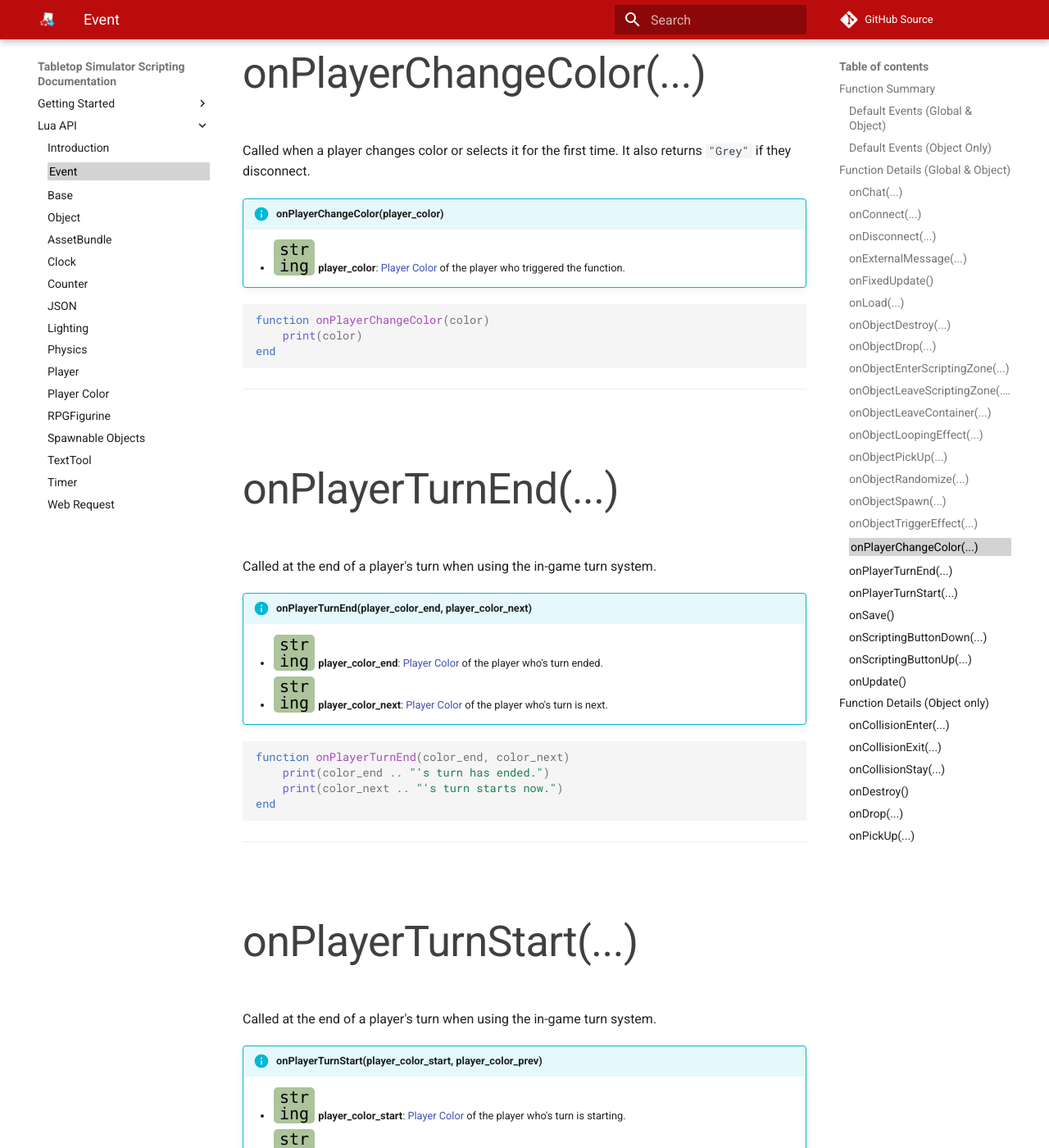
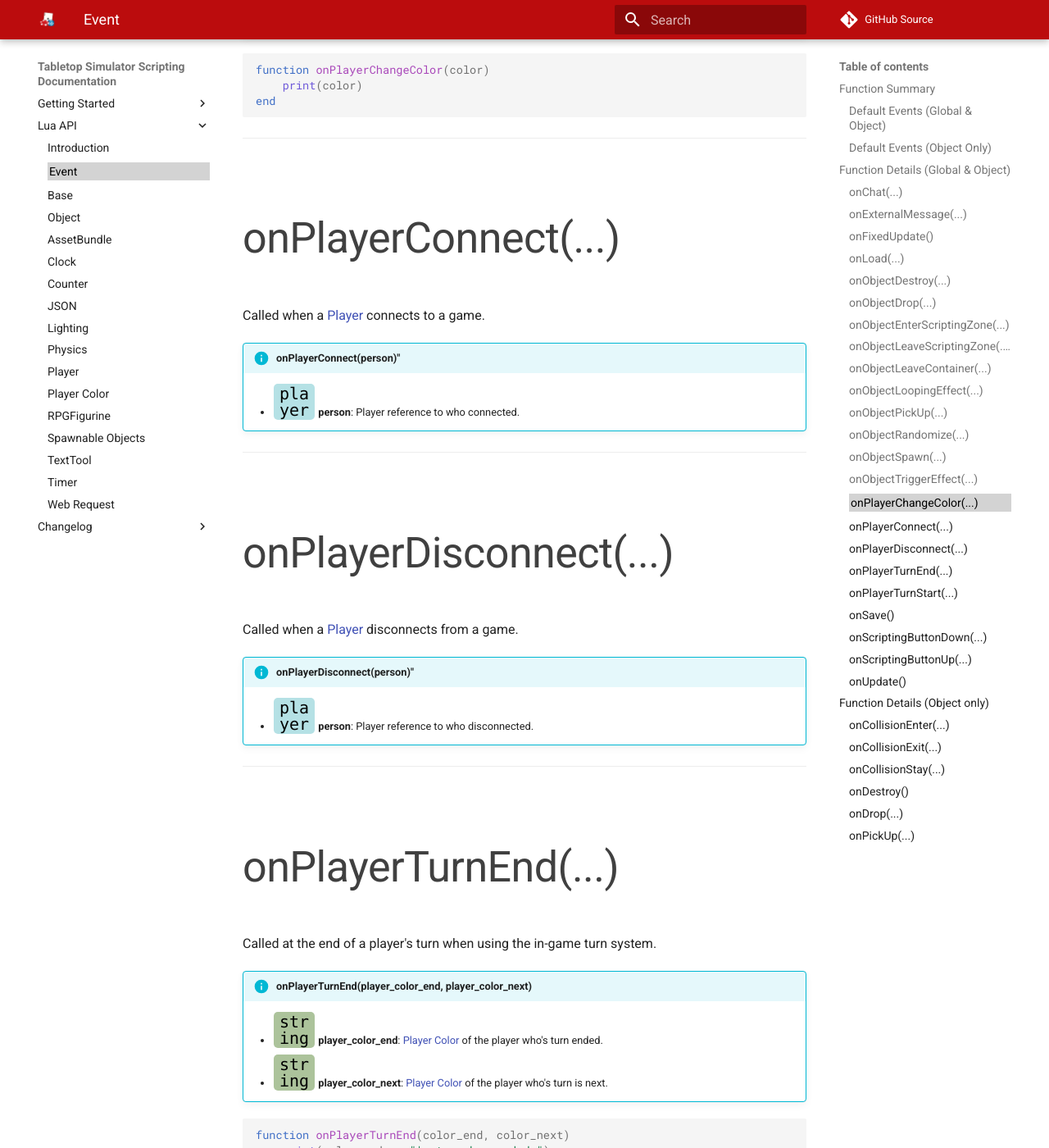
Before and after one commit to Berserk-Games/Tabletop-Simulator-API, an MkDocs documentation site: the page built from docs/event.md, in a window 1280 px wide and 1400 px high, scrolled down 11495 px. Shown: the whole window at 82% size. Built offline with MkDocs 1.6.1 and Material for MkDocs 9.7.7, drawn with Linux system fonts in a browser that asks for light colours; comment, search, counter and statistics services are not loaded; old or Windows-style settings are respelled for this version of MkDocs; some of the changed text lies outside the part shown.

Commit message:
Adding changelog
Added changelog and also updated object type icon

````diff
--- a/docs/css/type_icons.css
+++ b/docs/css/type_icons.css
@@ -115,7 +115,7 @@
     background-color: #b1bfe0;
 }
 .obj:after {
-    content: "obj";
+    content: "object";
 }
 
 /*Var*/
--- a/docs/event.md
+++ b/docs/event.md
@@ -10,8 +10,6 @@
 Function Name | Description | &nbsp;
 -- | -- | --
 onChat([<span class="tag str"></span>](intro#types) message, [<span class="tag pla"></span>](intro#types) sender) | Called when a chat message is sent in game chat. | [<span class="i"></span>](#onchat)
-onConnect([<span class="tag pla"></span>](intro#types) person) | Called when a [Player](player) connects to a game. | [<span class="i"></span>](#onconnect)
-onDisconnect([<span class="tag pla"></span>](intro#types) person) | Called when a [Player](player) disconnects from a game. | [<span class="i"></span>](#ondisconnect)
 onExternalMessage([<span class="tag tab"></span>](intro#types) data) | Called when an external script editor (like [Atom](atom)) sends a message back to the game. Used for custom editor functionality. | [<span class="i"></span>](#onexternalmessage)
 onFixedUpdate() | Called **every physics tick** (90 times a second). This is a frame independent onUpdate(). | [<span class="i"></span>](#onfixedupdate)
 onLoad([<span class="tag str"></span>](intro#types) save_state) | Called when a game save is finished loading every Object. It is where most setup code will go. | [<span class="i"></span>](#onload)
@@ -26,6 +24,8 @@
 onObjectSpawn([<span class="tag obj"></span>](intro#types) spawn_object) | Called when any Object is spawned/created. | [<span class="i"></span>](#onobjectspawn)
 onObjectTriggerEffect([<span class="tag obj"></span>](intro#types) trigger_object, [<span class="tag int"></span>](intro#types) index) | Called whenever the trigger effect of an [AssetBundle](assetbundle) is activated. | [<span class="i"></span>](#onobjecttriggereffect)
 onPlayerChangeColor([<span class="tag str"></span>](intro#types) player_color) | Called when a player changes color or selects it for the first time. It also returns `"Grey"` if they disconnect. | [<span class="i"></span>](#onplayerchangecolor)
+onPlayerConnect([<span class="tag pla"></span>](intro#types) person) | Called when a [Player](player) connects to a game. | [<span class="i"></span>](#onconnect)
+onPlayerDisconnect([<span class="tag pla"></span>](intro#types) person) | Called when a [Player](player) disconnects from a game. | [<span class="i"></span>](#ondisconnect)
 onPlayerTurnEnd([<span class="tag str"></span>](intro#types) player_color_end, [<span class="tag str"></span>](intro#types) player_color_next) | Called at the end of a player's turn when using the in-game turn system. | [<span class="i"></span>](#onplayerturnend)
 onPlayerTurnStart([<span class="tag str"></span>](intro#types) player_color_start, [<span class="tag str"></span>](intro#types) player_color_prev) | Called at the start of a player's turn when using the in-game turn system. | [<span class="i"></span>](#onplayerturnstart)
 onSave() | Called whenever your game is saved. | [<span class="i"></span>](#onsave)
@@ -83,26 +83,6 @@
 	print(player.color)
 end
 ```
-
----
-
-
-###onConnect(...)
-
-Called when a [Player](player) connects to a game.
-
-!!!info "onConnect(person)""
-	* [<span class="tag pla"></span>](intro#types) **person**: Player reference to who connected.
-
----
-
-
-###onDisconnect(...)
-
-Called when a [Player](player) disconnects from a game.
-
-!!!info "onDisconnect(person)""
-	* [<span class="tag pla"></span>](intro#types) **person**: Player reference to who disconnected.
 
 ---
 
@@ -360,6 +340,26 @@
 ---
 
 
+###onPlayerConnect(...)
+
+Called when a [Player](player) connects to a game.
+
+!!!info "onPlayerConnect(person)""
+	* [<span class="tag pla"></span>](intro#types) **person**: Player reference to who connected.
+
+---
+
+
+###onPlayerDisconnect(...)
+
+Called when a [Player](player) disconnects from a game.
+
+!!!info "onPlayerDisconnect(person)""
+	* [<span class="tag pla"></span>](intro#types) **person**: Player reference to who disconnected.
+
+---
+
+
 ###onPlayerTurnEnd(...)
 
 Called at the end of a player's turn when using the in-game turn system.
--- a/mkdocs.yml
+++ b/mkdocs.yml
@@ -65,3 +65,5 @@
     - TextTool: texttool.md
     - Timer: timer.md
     - Web Request: webrequest.md
+  - Changelog:
+    - History: changelog.md
````
Also changed, not shown: docs/changelog.md (added, +31 -0 lines).
